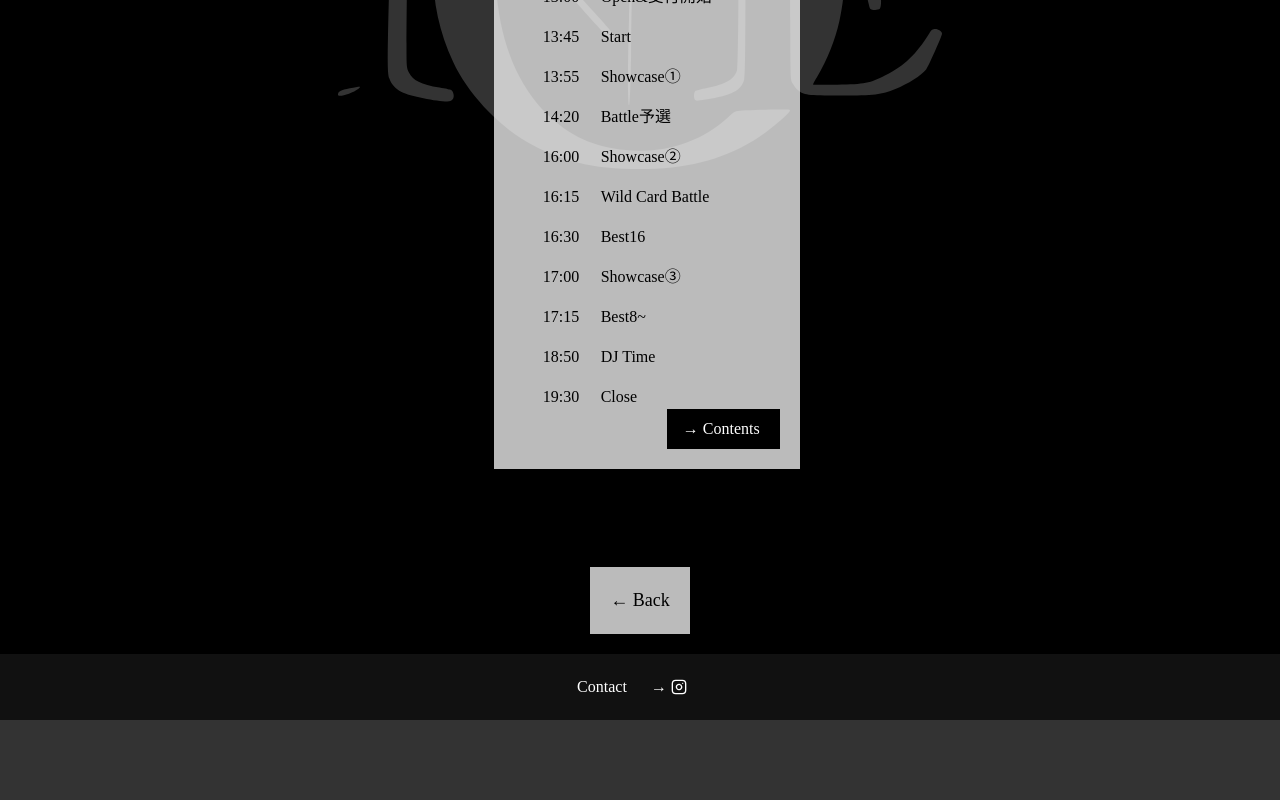
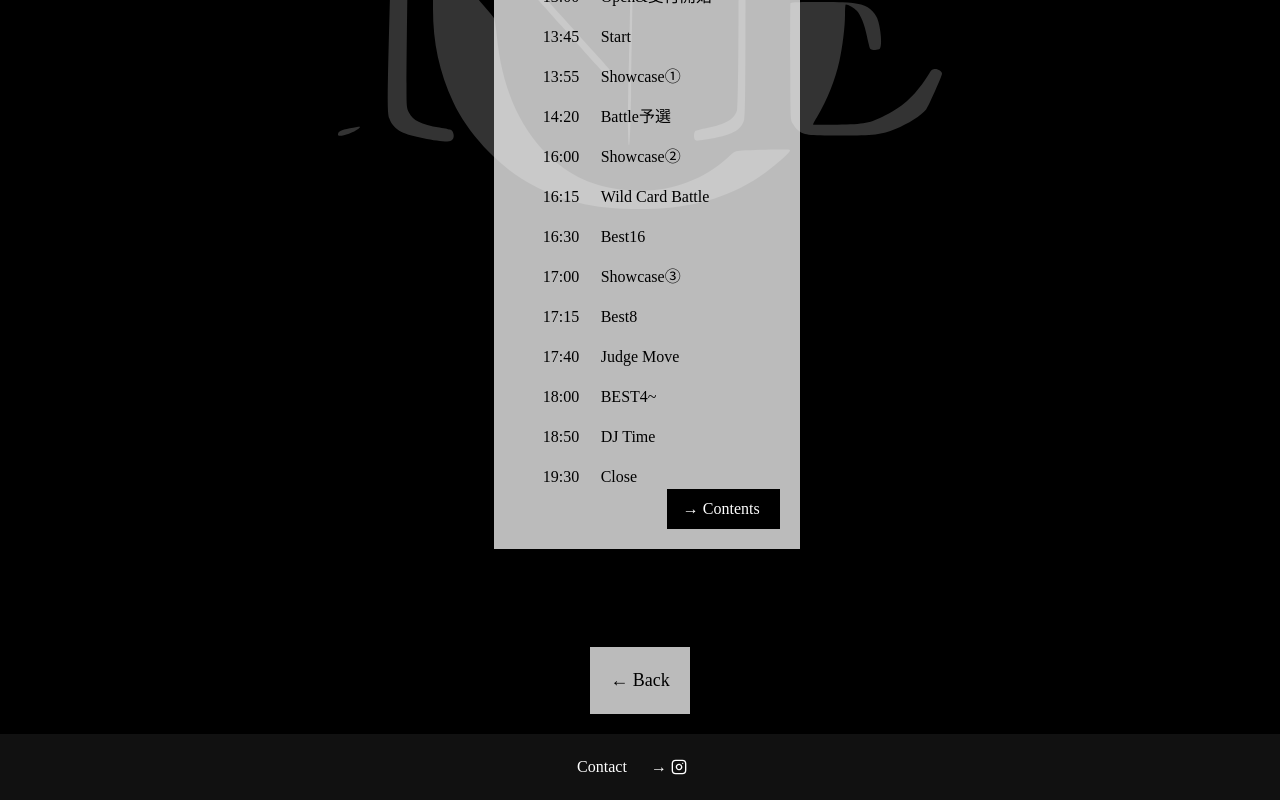
Before and after one commit to PlusF/nexus-over, a Next.js app: page /location in a window 1280 px wide. Shown: the part 717-1517 px from the top of the page. Before the commit the page ends 1437 px from the top, so only its background shows below. Built offline with nearby package versions, Linux system fonts and the light colour scheme; a web font is replaced by a local one.

Commit message:
update timetable

```diff
--- a/pages/location.tsx
+++ b/pages/location.tsx
@@ -51,7 +51,9 @@ export default function Location() {
                             <TimeTableBox time="16:15" content="Wild Card Battle" />
                             <TimeTableBox time="16:30" content="Best16" />
                             <TimeTableBox time="17:00" content="Showcase③" />
-                            <TimeTableBox time="17:15" content="Best8~" />
+                            <TimeTableBox time="17:15" content="Best8" />
+                            <TimeTableBox time="17:40" content="Judge Move" />
+                            <TimeTableBox time="18:00" content="BEST4~" />
                             <TimeTableBox time="18:50" content="DJ Time" />
                             <TimeTableBox time="19:30" content="Close" />
                         </VStack>
```
